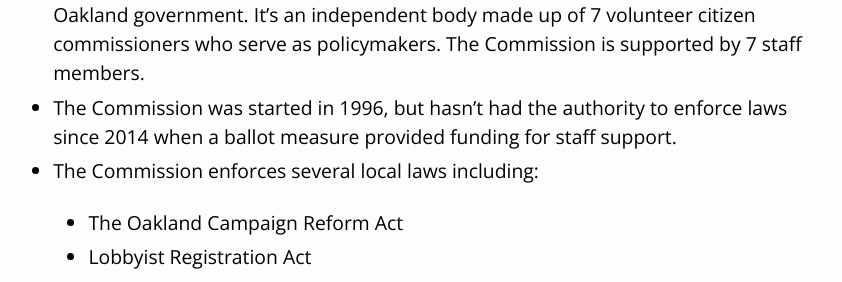
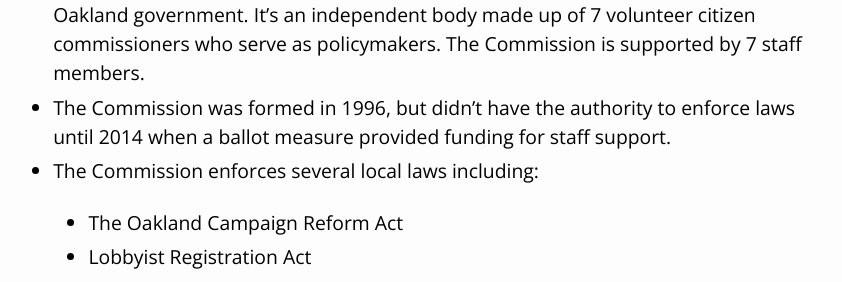
Before and after one commit to openoakland/openoakland.org, a Jekyll site: the page built from src/_posts/2023-05-29-public-ethics-commission-open-disclosure-meetup-recap.md, in a window 1280 px wide and 900 px high, scrolled down 978 px. Shown: the part 166-448 px from the top of the window, without its empty margins (220-1062 px from the left). Built offline with Jekyll 4.4.1, drawn with Linux system fonts in a browser that asks for light colours; nearby versions of some CDN libraries.

Commit message:
Update 2023-05-29-public-ethics-commission-open-disclosure-meetup-recap.md
updating based on Colin's comments

```diff
--- a/src/_posts/2023-05-29-public-ethics-commission-open-disclosure-meetup-recap.md
+++ b/src/_posts/2023-05-29-public-ethics-commission-open-disclosure-meetup-recap.md
@@ -21,7 +21,7 @@
 <div><iframe width="560" height="315" src="https://www.youtube-nocookie.com/embed/jHs9xfgdv2I" title="YouTube video player" frameborder="0" allow="accelerometer; autoplay; clipboard-write; encrypted-media; gyroscope; picture-in-picture; web-share" allowfullscreen></iframe></div>
 
 - The Public Ethics Commission’s mission is to ensure the honesty and integrity of Oakland government. It’s an independent body made up of 7 volunteer citizen commissioners who serve as policymakers. The Commission is supported by 7 staff members.
-- The Commission was started in 1996, but hasn’t had the authority to enforce laws since 2014 when a ballot measure provided funding for staff support.
+- The Commission was formed in 1996, but didn't have the authority to enforce laws until 2014 when a ballot measure provided funding for staff support.
 - The Commission enforces several local laws including:
 	- The Oakland Campaign Reform Act
 	- Lobbyist Registration Act
```
